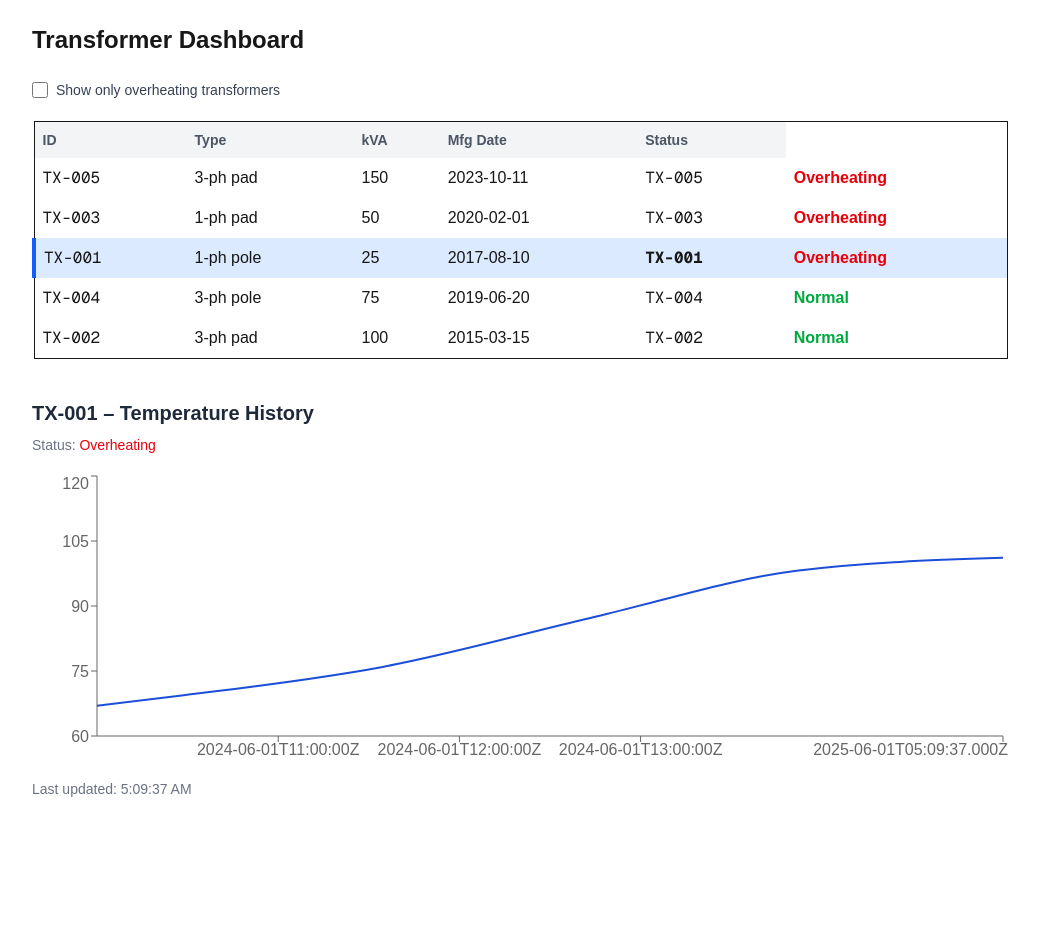
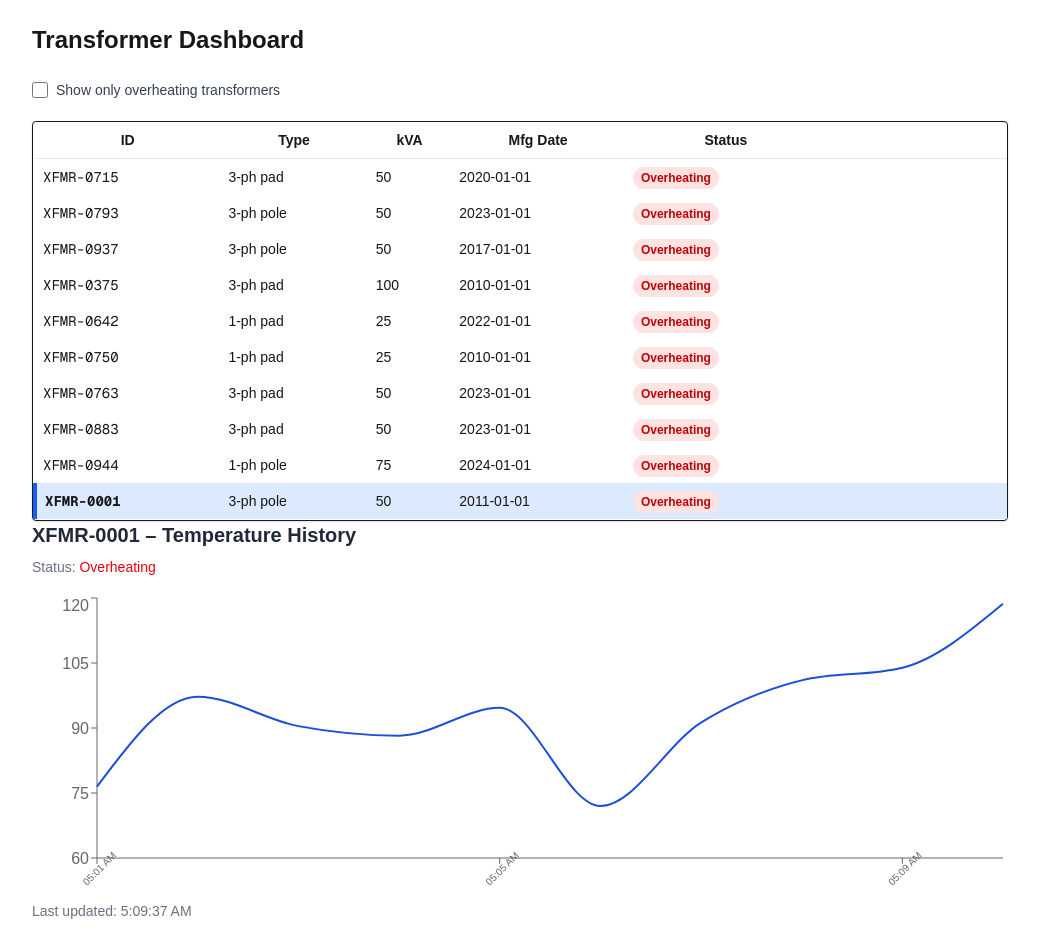
Before and after one commit to stephengilbert1/Transformer-Dashboard-Fullstack, a Next.js app: page / in a window 1280 px wide. Shown: the whole page, without its empty margins (120-1159 px from the left). Before the commit the page ends 823 px from the top, so only its background shows below. Built offline with nearby package versions, Linux system fonts and the light colour scheme.

Commit message:
Add more transformers and features

```diff
--- a/package.json
+++ b/package.json
@@ -9,6 +9,7 @@
     "lint": "next lint"
   },
   "dependencies": {
+    "@headlessui/react": "^2.2.4",
     "next": "15.3.3",
     "react": "^19.0.0",
     "react-dom": "^19.0.0",
--- a/src/app/page.tsx
+++ b/src/app/page.tsx
@@ -1,17 +1,25 @@
 "use client";
 
 import { useState, useEffect } from "react";
-import { transformers as initialData } from "@/data/transformers";
+import { generateMockTransformers } from "@/data/transformers";
 import { LineChart, Line, XAxis, YAxis, Tooltip, ResponsiveContainer } from "recharts";
 
+export default function Home() {
   const overheatThreshold = 100;
 
-export default function Home() {
-  const [transformersData, setTransformersData] = useState(initialData);
-  const [selectedId, setSelectedId] = useState(initialData[0].id);
+  const [transformersData, setTransformersData] = useState<any[]>([]);
+  const [selectedId, setSelectedId] = useState<string>("");
   const [onlyShowHot, setOnlyShowHot] = useState(false);
+  const [hoveredId, setHoveredId] = useState<string | null>(null);
 
-  const selectedTransformer = transformersData.find((t) => t.id === selectedId)!;
+  // Generate mock transformers on first load
+  useEffect(() => {
+    const initialData = generateMockTransformers(1000);
+    setTransformersData(initialData);
+    setSelectedId(initialData[0].id); // set first ID once data is ready
+  }, []);
+
+  const selectedTransformer = transformersData.find((t) => t.id === selectedId);
 
   const isOverheating = (temps: { tempC: number }[]) =>
     temps.some((p) => p.tempC > overheatThreshold);
@@ -20,6 +28,7 @@ export default function Home() {
     ? transformersData.filter((t) => isOverheating(t.temperatureHistory))
     : transformersData;
 
+  //Live updates
   useEffect(() => {
     const interval = setInterval(() => {
       setTransformersData((prev) =>
@@ -60,8 +69,9 @@ export default function Home() {
         </label>
       </div>
 
-      <table className="w-full table-auto border mb-10">
-        <thead className="bg-gray-100 text-left text-sm text-gray-600">
+      <div className="max-h-[400px] overflow-y-auto border rounded shadow-sm">
+        <table className="min-w-full divide-y divide-gray-200 text-sm">
+          <thead className="sticky top-0 bg-white z-10">
             <tr>
               <th className="p-2">ID</th>
               <th className="p-2">Type</th>
@@ -84,25 +94,50 @@ export default function Home() {
                 return (
                   <tr
                     key={t.id}
-                  className={`cursor-pointer hover:bg-blue-50 ${isSelected ? "bg-blue-100 border-l-4 border-blue-600" : ""} transition`}
                     onClick={() => setSelectedId(t.id)}
+                    onMouseEnter={() => setHoveredId(t.id)}
+                    onMouseLeave={() => setHoveredId(null)}
+                    className={`relative cursor-pointer hover:bg-blue-50 ${
+                      isSelected ? "bg-blue-100 border-l-4 border-blue-600" : ""
+                    }`}
                   >
-                  <td className="p-2 font-mono">{t.id}</td>
+                    <td className={`p-2 font-mono ${isSelected ? "font-bold" : ""}`}>{t.id}</td>
                     <td className="p-2">{t.type}</td>
                     <td className="p-2">{t.kVA}</td>
-                  <td className="p-2">{t.manufactureDate}</td>
-                  <td className={`p-2 font-mono ${isSelected ? "font-bold" : ""}`}>{t.id}</td>
-                  <td
-                    className={`p-2 font-semibold ${overheat ? "text-red-600" : "text-green-600"}`}
-                  >
-                    {overheat ? "Overheating" : "Normal"}
+                    <td className="p-2">{t.mfgDate}</td>
+                    <td className="p-2">
+                      {Math.max(...t.temperatureHistory.map((x) => x.tempC)) > 100 ? (
+                        <span className="text-red-700 bg-red-100 px-2 py-1 rounded-full text-xs font-semibold">
+                          Overheating
+                        </span>
+                      ) : (
+                        <span className="text-green-700 bg-green-100 px-2 py-1 rounded-full text-xs font-semibold">
+                          Normal
+                        </span>
+                      )}
+                    </td>
+                    {/* spacer for tooltip */}
+                    <td className="relative w-[180px] p-2">
+                      {hoveredId === t.id && (
+                        <div className="absolute right-0 top-1/2 -translate-y-1/2 bg-gray-900 text-white text-xs p-2 rounded shadow-lg z-10 w-[180px]">
+                          <div>Latest: {t.temperatureHistory.at(-1)?.tempC}°C</div>
+                          <div>
+                            {new Date(
+                              t.temperatureHistory.at(-1)?.timestamp || ""
+                            ).toLocaleTimeString()}
+                          </div>
+                        </div>
+                      )}
                     </td>
                   </tr>
                 );
               })}
           </tbody>
         </table>
+      </div>
 
+      {selectedTransformer ? (
+        <>
           <h2 className="text-xl font-semibold text-gray-800 mb-2">
             {selectedTransformer.id} – Temperature History
           </h2>
@@ -121,14 +156,31 @@ export default function Home() {
 
           <ResponsiveContainer width="100%" height={300}>
             <LineChart data={selectedTransformer.temperatureHistory}>
-          <XAxis dataKey="timestamp" />
+              <XAxis
+                dataKey="timestamp"
+                tickFormatter={(value) =>
+                  new Date(value).toLocaleTimeString([], {
+                    hour: "2-digit",
+                    minute: "2-digit",
+                  })
+                }
+                interval={3}
+                minTickGap={61}
+                tick={{ angle: -45, fontSize: 10 } as any}
+              />
               <YAxis domain={[60, 120]} />
               <Tooltip />
               <Line type="monotone" dataKey="tempC" stroke="#1D4ED8" strokeWidth={2} />
             </LineChart>
           </ResponsiveContainer>
 
-      <p className="text-sm text-gray-500 mt-2">Last updated: {new Date().toLocaleTimeString()}</p>
+          <p className="text-sm text-gray-500 mt-2">
+            Last updated: {new Date().toLocaleTimeString()}
+          </p>
+        </>
+      ) : (
+        <p className="text-gray-500 mt-6">Loading transformer data...</p>
+      )}
     </main>
   );
 }
--- a/src/data/transformers.ts
+++ b/src/data/transformers.ts
@@ -1,67 +1,18 @@
-export const transformers = [
-  {
-    id: "TX-001",
-    type: "1-ph pole",
-    kVA: 25,
-    manufactureDate: "2017-08-10",
-    temperatureHistory: [
-      { timestamp: "2024-06-01T10:00:00Z", tempC: 67 },
-      { timestamp: "2024-06-01T11:00:00Z", tempC: 72 },
-      { timestamp: "2024-06-01T12:00:00Z", tempC: 81 },
-      { timestamp: "2024-06-01T13:00:00Z", tempC: 95 },
-      { timestamp: "2024-06-01T14:00:00Z", tempC: 102 },
-    ],
-  },
-  {
-    id: "TX-002",
-    type: "3-ph pad",
-    kVA: 100,
-    manufactureDate: "2015-03-15",
-    temperatureHistory: [
-      { timestamp: "2024-06-01T10:00:00Z", tempC: 65 },
-      { timestamp: "2024-06-01T11:00:00Z", tempC: 66 },
-      { timestamp: "2024-06-01T12:00:00Z", tempC: 67 },
-      { timestamp: "2024-06-01T13:00:00Z", tempC: 69 },
-      { timestamp: "2024-06-01T14:00:00Z", tempC: 70 },
-    ],
-  },
-  {
-    id: "TX-003",
-    type: "1-ph pad",
-    kVA: 50,
-    manufactureDate: "2020-02-01",
-    temperatureHistory: [
-      { timestamp: "2024-06-01T10:00:00Z", tempC: 85 },
-      { timestamp: "2024-06-01T11:00:00Z", tempC: 91 },
-      { timestamp: "2024-06-01T12:00:00Z", tempC: 96 },
-      { timestamp: "2024-06-01T13:00:00Z", tempC: 98 },
-      { timestamp: "2024-06-01T14:00:00Z", tempC: 101 },
-    ],
-  },
-  {
-    id: "TX-004",
-    type: "3-ph pole",
-    kVA: 75,
-    manufactureDate: "2019-06-20",
-    temperatureHistory: [
-      { timestamp: "2024-06-01T10:00:00Z", tempC: 78 },
-      { timestamp: "2024-06-01T11:00:00Z", tempC: 79 },
-      { timestamp: "2024-06-01T12:00:00Z", tempC: 80 },
-      { timestamp: "2024-06-01T13:00:00Z", tempC: 81 },
-      { timestamp: "2024-06-01T14:00:00Z", tempC: 83 },
-    ],
-  },
-  {
-    id: "TX-005",
-    type: "3-ph pad",
-    kVA: 150,
-    manufactureDate: "2023-10-11",
-    temperatureHistory: [
-      { timestamp: "2024-06-01T10:00:00Z", tempC: 104 },
-      { timestamp: "2024-06-01T11:00:00Z", tempC: 106 },
-      { timestamp: "2024-06-01T12:00:00Z", tempC: 108 },
-      { timestamp: "2024-06-01T13:00:00Z", tempC: 109 },
-      { timestamp: "2024-06-01T14:00:00Z", tempC: 110 },
-    ],
-  },
-];
+export const generateMockTransformer = (id: number) => {
+  const now = Date.now();
+  const history = Array.from({ length: 10 }).map((_, i) => ({
+    timestamp: new Date(now - (9 - i) * 60000).toISOString(),
+    tempC: Math.round(60 + Math.random() * 60), // 60–120°C
+  }));
+
+  return {
+    id: `XFMR-${id.toString().padStart(4, "0")}`,
+    type: ["1-ph pole", "3-ph pole", "1-ph pad", "3-ph pad"][id % 4],
+    kVA: [25, 50, 75, 100, 167, 250][id % 6],
+    mfgDate: `20${10 + (id % 15)}-01-01`,
+    temperatureHistory: history,
+  };
+};
+
+export const generateMockTransformers = (count: number) =>
+  Array.from({ length: count }, (_, i) => generateMockTransformer(i + 1));
```
Also changed, not shown: 1 other file (tests, documents, lock files or other folders). Lines whose indentation alone changed are shown as unchanged.
